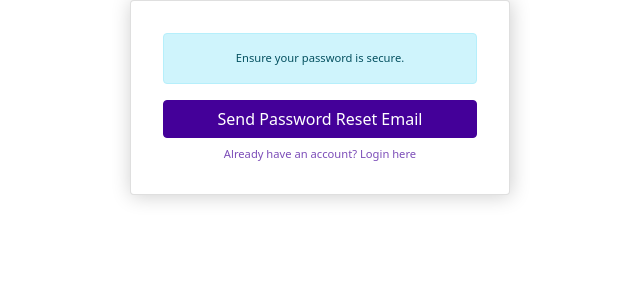
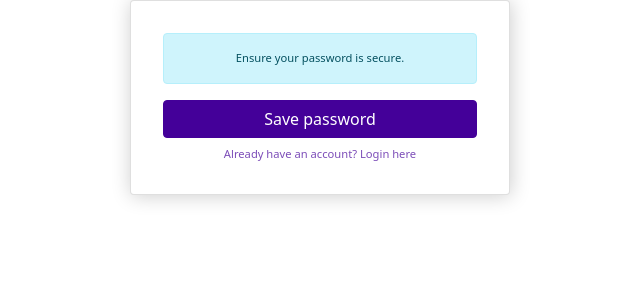
Before and after one commit to RSE-Sheffield/SORT, a Django app: page /reset/1/1/ in a window 1280 px wide. Shown: the part 309-612 px from the top of the page, without its empty margins (320-960 px from the left). Run offline with Django 5.2, Linux system fonts and the light colour scheme; parts of the project's set-up code (start-up, migrations or seed data) failed here and were passed over; some libraries are stand-ins or nearby versions.

Commit message:
Fix button text

```diff
--- a/home/templates/home/password_reset_confirm.html
+++ b/home/templates/home/password_reset_confirm.html
@@ -35,7 +35,7 @@
                            {% if field.field.required %}required{% endif %} />
                 </div>
             {% endfor %}
-            <button type="submit" class="btn btn-primary w-100">Send Password Reset Email</button>
+            <button type="submit" class="btn btn-primary w-100">Save password</button>
         </form>
         <div class="text-center mt-2 small-text" style="font-size: 0.7rem;">
             <a href="{% url 'login' %}">Already have an account? Login here</a>
```
